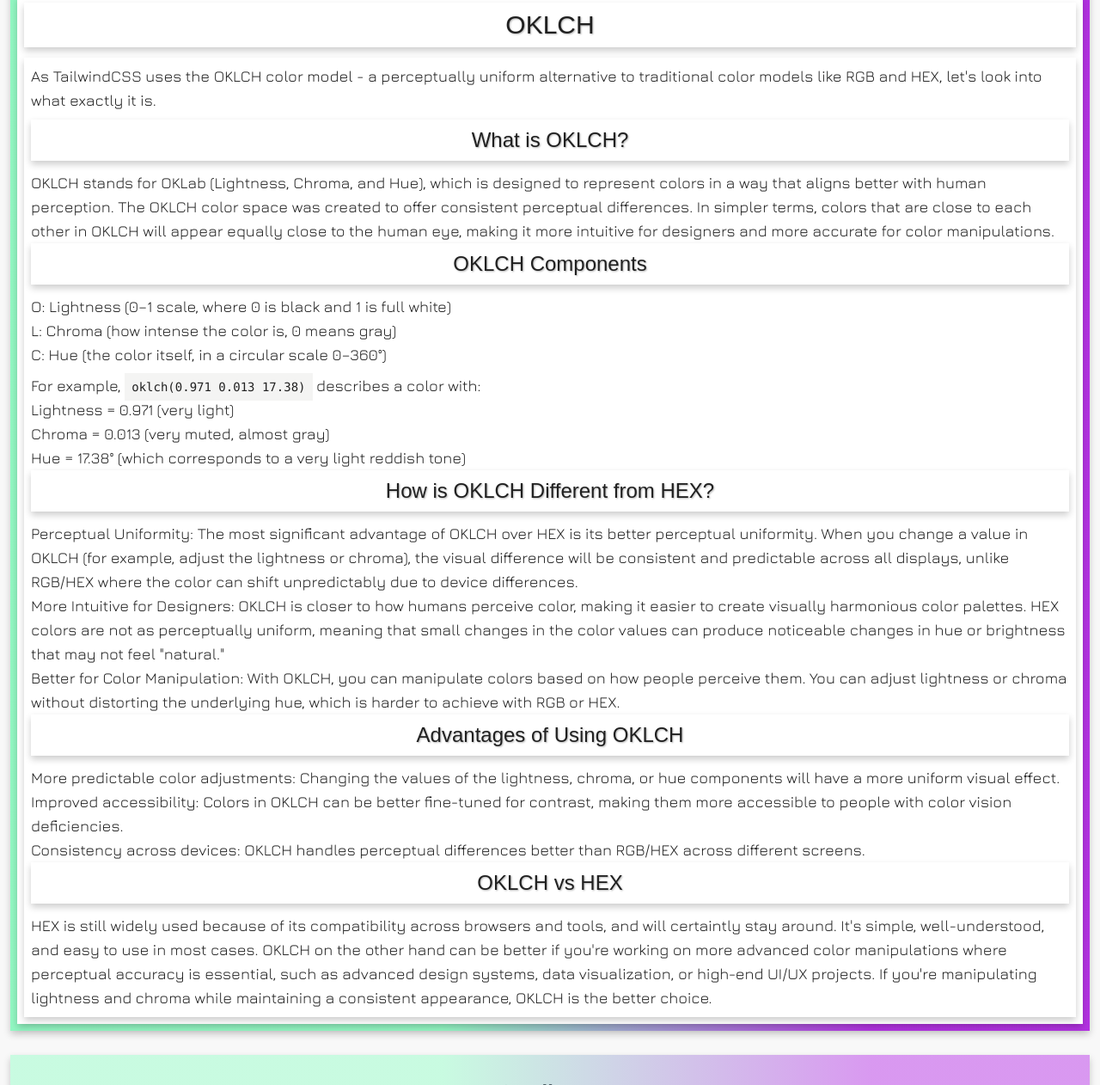
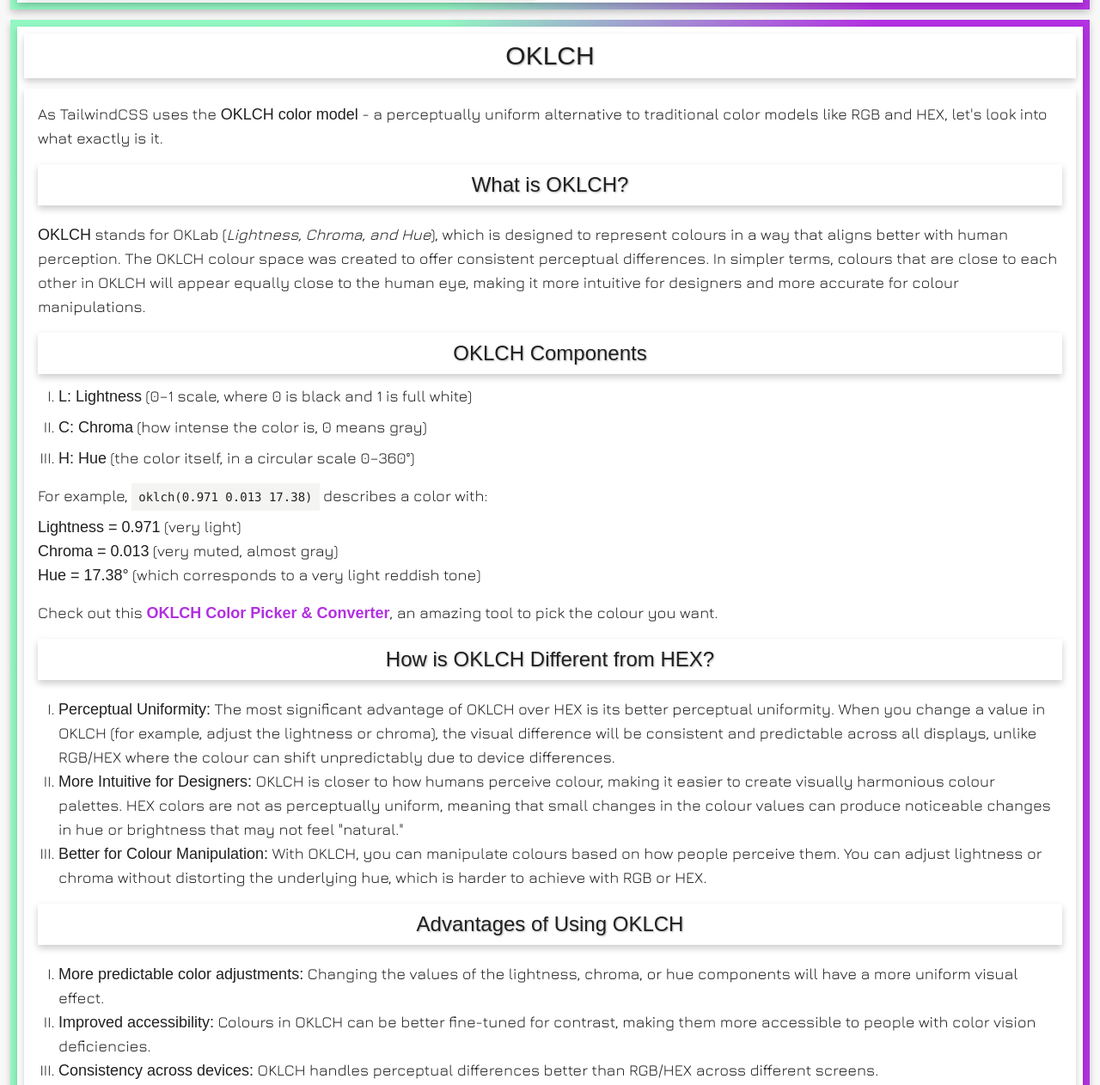
Before and after one commit to violaberg/tailwind-cheatsheet, a website: page colors.html in a window 1280 px wide. Shown: the part 2785-4047 px from the top of the page at 86% size. Drawn offline with nearby package versions, Linux system fonts and the light colour scheme; a web font is replaced by a local one.

Commit message:
style: adjust padding on home and colors page, style oklch section

```diff
--- a/colors.html
+++ b/colors.html
@@ -383,9 +383,9 @@
                     </div>
                     <div class="flex flex-col md:flex-row justify-center gap-4">
                         <!-- Colour Utilities Section -->
-                        <div class="flex flex-col py-2 md:w-1/2">
+                        <div class="flex flex-col pt-2 md:w-1/2">
                             <h3 class="text-center text-2xl shadow py-2 mb-3 text-shadow-sm">Colour Utilities</h3>
-                            <div class="shadow p-2">
+                            <div class="shadow p-2 md:p-4">
                                 <p>Using colour utilities is very straight forward, for example, <code
                                         class="code text-base p-2">bg-teal</code> for teal
                                     coloured background or have your text in orange by using <code
@@ -456,9 +456,9 @@
                         </div>
 
                         <!-- Colour Opacity Section -->
-                        <div class="flex flex-col py-2 md:w-1/2">
+                        <div class="flex flex-col pt-2 md:w-1/2">
                             <h3 class="text-center text-2xl shadow py-2 mb-3 text-shadow-sm">Colour Opacity</h3>
-                            <div class="shadow p-2">
+                            <div class="shadow p-2 md:p-4">
                                 <p class="pb-2">You can change the opacity of a chosen colour using syntax such as <code
                                         class="code text-base p-2">bg-emerald/50</code>, in this case '50' sets the
                                     alpha channel of the
@@ -495,62 +495,63 @@
                 <div class="card shadow p-2">
                     <h2 class="text-center text-3xl shadow-[0_4px_8px_rgba(0,0,0,0.2)] py-2 mb-3 text-shadow-sm">OKLCH
                     </h2>
-                    <div class="shadow p-2">
-                        <p class="pb-2">As TailwindCSS uses the OKLCH color model - a perceptually uniform alternative
-                            to traditional color models like RGB and HEX, let's look into what exactly it is.</p>
+                    <div class="shadow p-2 md:p-4">
+                        <p class="pb-4">As TailwindCSS uses the <span class="font-(family-name:--font-headings)">OKLCH color model</span> - a perceptually uniform alternative
+                            to traditional color models like RGB and HEX, let's look into what exactly is it.</p>
                         <h3 class="text-center text-2xl shadow-[0_4px_8px_rgba(0,0,0,0.2)] py-2 mb-3 text-shadow-sm">
                             What
                             is OKLCH?</h3>
-                        <p>OKLCH stands for OKLab (Lightness, Chroma, and Hue), which is designed to represent colors in
-                            a way that aligns better with human perception. The OKLCH color space was created to offer
-                            consistent perceptual differences. In simpler terms, colors that are close to each other in
+                        <p class="pb-4 pt-2"><span class="font-(family-name:--font-headings)">OKLCH</span> stands for OKLab (<span class="italic">Lightness, Chroma, and Hue</span>), which is designed to represent colours in
+                            a way that aligns better with human perception. The OKLCH colour space was created to offer
+                            consistent perceptual differences. In simpler terms, colours that are close to each other in
                             OKLCH will appear equally close to the human eye, making it more intuitive for designers and
-                            more accurate for color manipulations.</p>
+                            more accurate for colour manipulations.</p>
                         <h3 class="text-center text-2xl shadow-[0_4px_8px_rgba(0,0,0,0.2)] py-2 mb-3 text-shadow-sm">
                             OKLCH Components</h3>
-                        <ul>
-                            <li>O: Lightness (0–1 scale, where 0 is black and 1 is full white)</li>
-                            <li>L: Chroma (how intense the color is, 0 means gray)</li>
-                            <li>C: Hue (the color itself, in a circular scale 0–360°)</li>
+                        <ul class="list-[upper-roman] pl-6">
+                            <li><span class="font-(family-name:--font-headings)">L: Lightness</span> (0–1 scale, where 0 is black and 1 is full white)</li>
+                            <li class="py-2"><span class="font-(family-name:--font-headings)">C: Chroma</span> (how intense the color is, 0 means gray)</li>
+                            <li><span class="font-(family-name:--font-headings)">H: Hue</span> (the color itself, in a circular scale 0–360°)</li>
                         </ul>
-                        <p class="pt-2">For example, <code class="code p-2 text-sm">oklch(0.971 0.013 17.38)</code>
+                        <p class="pt-4">For example, <code class="code p-2 text-sm">oklch(0.971 0.013 17.38)</code>
                             describes a color with:</p>
-                        <ul>
-                            <li>Lightness = 0.971 (very light)</li>
-                            <li>Chroma = 0.013 (very muted, almost gray)</li>
-                            <li>Hue = 17.38° (which corresponds to a very light reddish tone)</li>
+                        <ul class="pt-2">
+                            <li><span class="font-(family-name:--font-headings)">Lightness = 0.971</span> (very light)</li>
+                            <li><span class="font-(family-name:--font-headings)">Chroma = 0.013</span> (very muted, almost gray)</li>
+                            <li><span class="font-(family-name:--font-headings)">Hue = 17.38°</span> (which corresponds to a very light reddish tone)</li>
                         </ul>
+                        <p class="py-4">Check out this <a class="link font-semibold hover:scale-105" href="https://oklch.com/#70,0.1,1,100">OKLCH Color Picker & Converter</a>, an amazing tool to pick the colour you want.</p>
                         <h3 class="text-center text-2xl shadow-[0_4px_8px_rgba(0,0,0,0.2)] py-2 mb-3 text-shadow-sm">How
                             is OKLCH Different from HEX?</h3>
-                        <ul>
-                            <li>Perceptual Uniformity: The most significant advantage of OKLCH over HEX is its better
+                        <ul class="list-[upper-roman] pl-6 pb-4 pt-2">
+                            <li><span class="font-(family-name:--font-headings)">Perceptual Uniformity:</span> The most significant advantage of OKLCH over HEX is its better
                                 perceptual uniformity. When you change a value in OKLCH (for example, adjust the
                                 lightness or chroma), the visual difference will be consistent and predictable across
-                                all displays, unlike RGB/HEX where the color can shift unpredictably due to device
+                                all displays, unlike RGB/HEX where the colour can shift unpredictably due to device
                                 differences.</li>
-                            <li>More Intuitive for Designers: OKLCH is closer to how humans perceive color, making it
-                                easier to create visually harmonious color palettes. HEX colors are not as perceptually
-                                uniform, meaning that small changes in the color values can produce noticeable changes
+                            <li><span class="font-(family-name:--font-headings)">More Intuitive for Designers:</span> OKLCH is closer to how humans perceive colour, making it
+                                easier to create visually harmonious colour palettes. HEX colors are not as perceptually
+                                uniform, meaning that small changes in the colour values can produce noticeable changes
                                 in hue or brightness that may not feel "natural."</li>
-                            <li>Better for Color Manipulation: With OKLCH, you can manipulate colors based on how people
+                            <li><span class="font-(family-name:--font-headings)">Better for Colour Manipulation:</span> With OKLCH, you can manipulate colours based on how people
                                 perceive them. You can adjust lightness or chroma without distorting the underlying hue,
                                 which is harder to achieve with RGB or HEX.</li>
                         </ul>
                         <h3 class="text-center text-2xl shadow-[0_4px_8px_rgba(0,0,0,0.2)] py-2 mb-3 text-shadow-sm">
                             Advantages of Using OKLCH</h3>
-                        <ul>
-                            <li>More predictable color adjustments: Changing the values of the lightness, chroma, or hue
+                        <ul class="list-[upper-roman] pl-6 pb-4 pt-2">
+                            <li><span class="font-(family-name:--font-headings)">More predictable color adjustments:</span> Changing the values of the lightness, chroma, or hue
                                 components will have a more uniform visual effect.</li>
-                            <li>Improved accessibility: Colors in OKLCH can be better fine-tuned for contrast, making
+                            <li><span class="font-(family-name:--font-headings)">Improved accessibility:</span> Colours in OKLCH can be better fine-tuned for contrast, making
                                 them more accessible to people with color vision deficiencies.</li>
-                            <li>Consistency across devices: OKLCH handles perceptual differences better than RGB/HEX
+                            <li><span class="font-(family-name:--font-headings)">Consistency across devices:</span> OKLCH handles perceptual differences better than RGB/HEX
                                 across different screens.</li>
                         </ul>
                         <h3 class="text-center text-2xl shadow-[0_4px_8px_rgba(0,0,0,0.2)] py-2 mb-3 text-shadow-sm">
                             OKLCH vs HEX</h3>
-                        <p>HEX is still widely used because of its compatibility across browsers and tools, and will
+                        <p class="pt-2"><span class="font-(family-name:--font-headings)">HEX</span> is still widely used because of its compatibility across browsers and tools, and will
                             certaintly stay around. It's simple, well-understood, and easy to use in most cases.
-                            OKLCH on the other hand can be better if you're working on more advanced color manipulations
+                            <span class="font-(family-name:--font-headings)">OKLCH</span> on the other hand can be better if you're working on more advanced color manipulations
                             where perceptual accuracy is essential, such as advanced design systems, data visualization,
                             or high-end UI/UX projects. If you're manipulating lightness and chroma while maintaining a
                             consistent appearance, OKLCH is the better choice.
```
Also changed, not shown: index.html (+4 -4 lines), assets/css/output.css.
